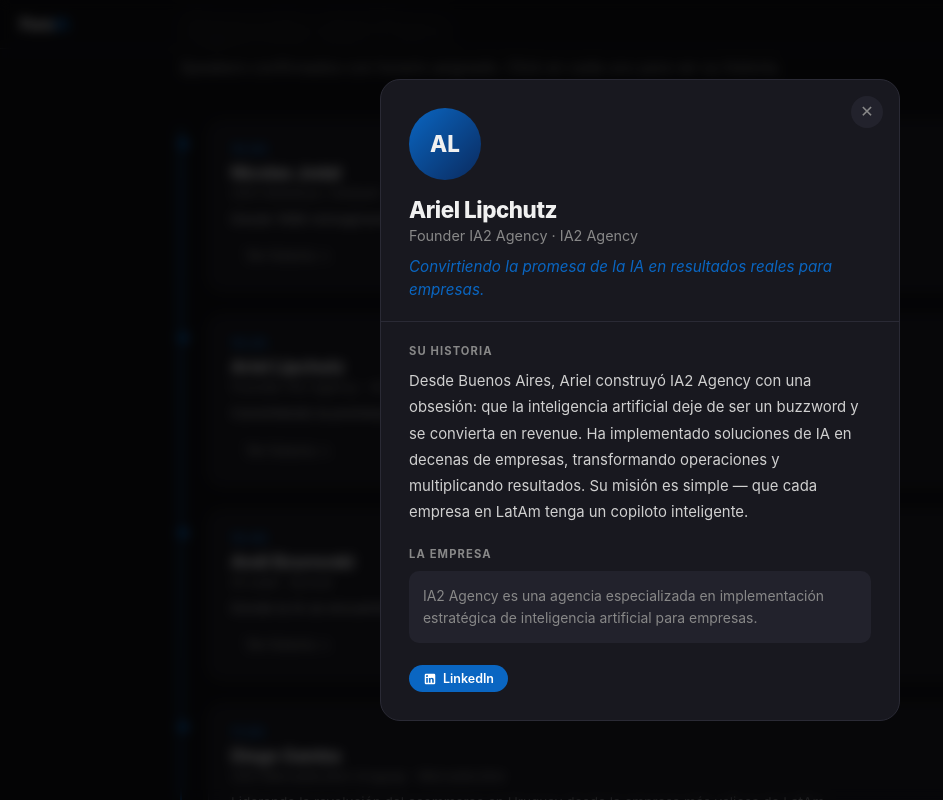
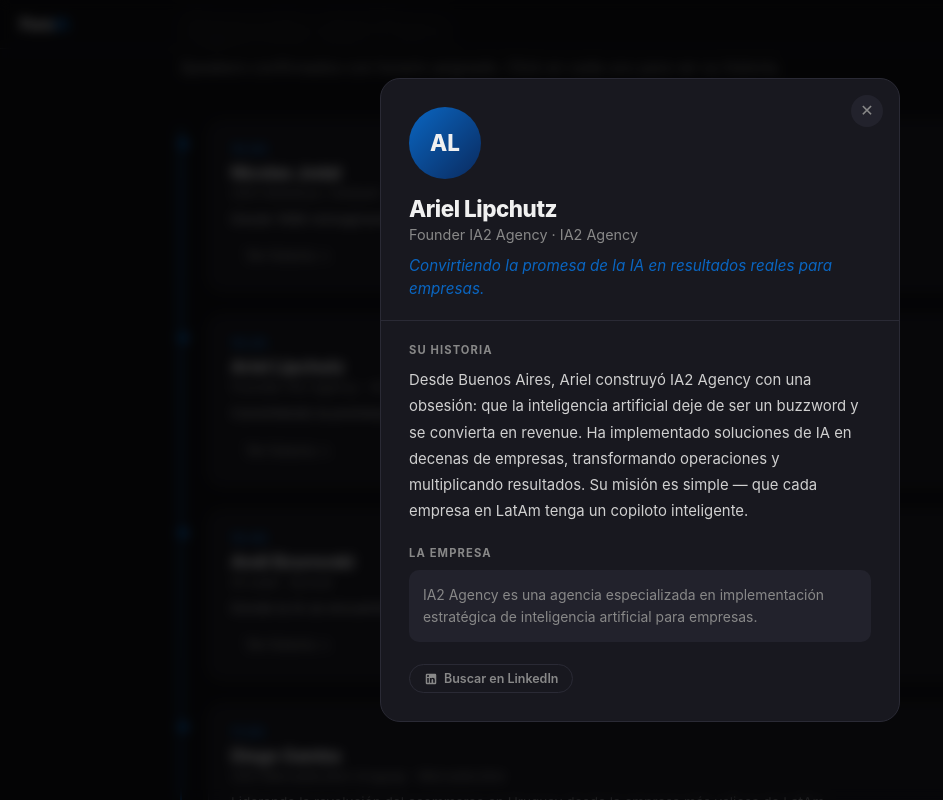
Before and after one commit to gmilano/miniforo-ia, a plain HTML site: page index.html in a window 1280 px wide. Both pictures are taken after a click on the element 654 px from the left and 1009 px from the top of the page. Shown: the part 609-1409 px from the top of the page, without its empty margins (0-943 px from the left). Drawn offline with Linux system fonts and the light colour scheme.

Commit message:
fix: clean linkedin URLs - direct /in/ shows 'Ver perfil', search shows 'Buscar en LinkedIn', missing hides button

```diff
--- a/data.json
+++ b/data.json
@@ -18,7 +18,7 @@
       "name": "Ariel Lipchutz",
       "role": "Founder IA2 Agency",
       "company": "IA2 Agency",
-      "linkedin": "https://www.linkedin.com/search/results/people/?keywords=Ariel+Lipchutz+IA2",
+      "linkedin": "https://www.linkedin.com/search/results/people/?keywords=Ariel+Lipchutz",
       "tagline": "Convirtiendo la promesa de la IA en resultados reales para empresas.",
       "bio": "Desde Buenos Aires, Ariel construyó IA2 Agency con una obsesión: que la inteligencia artificial deje de ser un buzzword y se convierta en revenue. Ha implementado soluciones de IA en decenas de empresas, transformando operaciones y multiplicando resultados. Su misión es simple — que cada empresa en LatAm tenga un copiloto inteligente.",
       "company_desc": "IA2 Agency es una agencia especializada en implementación estratégica de inteligencia artificial para empresas.",
@@ -31,7 +31,7 @@
       "name": "Andi Bzurovski",
       "role": "AI Lead",
       "company": "dLocal",
-      "linkedin": "https://www.linkedin.com/search/results/people/?keywords=Andi+Bzurovski+dLocal",
+      "linkedin": "https://www.linkedin.com/search/results/people/?keywords=Andi+Bzurovski",
       "tagline": "Donde la IA se encuentra con los pagos globales, nace la magia fintech.",
       "bio": "En dLocal, el primer unicornio uruguayo, Andi lidera la integración de inteligencia artificial en una plataforma que procesa pagos en más de 40 países. Trabaja en la intersección exacta donde la IA transforma la fintech: detección de fraude, optimización de conversiones y automatización inteligente. Es la mente detrás de que millones de transacciones fluyan más rápido y seguro.",
       "company_desc": "dLocal es la plataforma fintech uruguaya listada en NASDAQ que conecta pagos globales con mercados emergentes.",
@@ -44,7 +44,7 @@
       "name": "Diego Gamba",
       "role": "CEO MercadoLibre Uruguay",
       "company": "MercadoLibre",
-      "linkedin": "https://www.linkedin.com/search/results/people/?keywords=Diego+Gamba+MercadoLibre",
+      "linkedin": "https://www.linkedin.com/search/results/people/?keywords=Diego+Gamba",
       "tagline": "Liderando la revolución del ecommerce en Uruguay desde la empresa más valiosa de LatAm.",
       "bio": "Diego dirige la operación uruguaya de MercadoLibre, la empresa tecnológica más valiosa de América Latina. Bajo su liderazgo, Uruguay se convirtió en un hub estratégico para la innovación en ecommerce, logística y fintech. Cada día, su equipo mueve la aguja para que millones de personas compren, vendan y paguen de forma más inteligente.",
       "company_desc": "MercadoLibre es la plataforma de comercio electrónico y fintech más grande de América Latina, con presencia en 18 países.",
@@ -57,7 +57,7 @@
       "name": "Daniel Gandara",
       "role": "VP Producto IT",
       "company": "MercadoLibre",
-      "linkedin": "https://www.linkedin.com/search/results/people/?keywords=Daniel+Gandara+MercadoLibre",
+      "linkedin": "https://www.linkedin.com/search/results/people/?keywords=Daniel+Gandara",
       "tagline": "Construyendo el producto que define cómo compra todo un continente.",
       "bio": "Como VP de Producto IT en MercadoLibre, Daniel diseña las experiencias tecnológicas que impactan a cientos de millones de usuarios en LatAm. Su visión de producto combina data, IA y obsesión por el usuario para crear plataformas que escalan a niveles que pocos en el mundo logran. Cada feature que lanza transforma la manera en que un continente hace comercio.",
       "company_desc": "MercadoLibre es el ecosistema de comercio y pagos digitales líder en América Latina.",
@@ -83,7 +83,7 @@
       "name": "Matias Boix",
       "role": "SVP Globant X",
       "company": "Globant",
-      "linkedin": "https://www.linkedin.com/search/results/people/?keywords=Matias+Boix+Globant",
+      "linkedin": "https://www.linkedin.com/search/results/people/?keywords=Matias+Boix",
       "tagline": "Liderando la transformación digital desde el laboratorio de innovación de Globant.",
       "bio": "Como SVP de Globant X, Matías lidera el brazo de innovación de una de las empresas tech más importantes del mundo. Su equipo trabaja en la frontera de la IA, diseñando las soluciones que transforman a las Fortune 500. Donde otros ven tendencias, Matías construye productos que definen el futuro de la transformación digital.",
       "company_desc": "Globant es una empresa nativa digital listada en NYSE que ayuda a las organizaciones más grandes del mundo a reinventarse con tecnología.",
@@ -96,7 +96,7 @@
       "name": "Gaston Milano",
       "role": "CEO Globant Enterprise AI",
       "company": "Globant Enterprise AI",
-      "linkedin": "https://www.linkedin.com/search/results/people/?keywords=Gaston+Milano+Globant",
+      "linkedin": "https://www.linkedin.com/search/results/people/?keywords=Gaston+Milano",
       "tagline": "Llevando IA empresarial a las compañías más grandes del planeta.",
       "bio": "Gastón lidera Globant Enterprise AI con una misión clara: que las empresas más grandes del mundo adopten inteligencia artificial de forma real, escalable y transformadora. No se trata de demos — se trata de impacto. Su equipo trabaja con CEOs y boards de Fortune 500 para hacer que la IA deje de ser un proyecto piloto y se convierta en ventaja competitiva.",
       "company_desc": "Globant Enterprise AI es la unidad de Globant especializada en llevar soluciones de inteligencia artificial a escala empresarial global.",
@@ -109,7 +109,7 @@
       "name": "Leo Alvarez",
       "role": "Founder Fenicio",
       "company": "Fenicio",
-      "linkedin": "https://www.linkedin.com/search/results/people/?keywords=Leo+Alvarez+Fenicio",
+      "linkedin": "https://www.linkedin.com/search/results/people/?keywords=Leo+Alvarez",
       "tagline": "Democratizando el ecommerce para que cualquier negocio en LatAm pueda vender online.",
       "bio": "Leo creó Fenicio con la convicción de que vender online no debería ser un privilegio de las grandes empresas. Su plataforma de ecommerce empodera a miles de negocios en Uruguay y LatAm para competir en la economía digital. Donde otros veían un mercado chico, Leo vio una oportunidad enorme — y construyó la infraestructura para aprovecharla.",
       "company_desc": "Fenicio es la plataforma de ecommerce uruguaya que permite a empresas de todos los tamaños vender online de forma profesional.",
@@ -122,7 +122,7 @@
       "name": "Andres Marrero",
       "role": "Founder Cardinal / Global Commerce Uruguay",
       "company": "Cardinal Agencia Digital / Global Commerce Uruguay",
-      "linkedin": "https://www.linkedin.com/search/results/people/?keywords=Andres+Marrero+Cardinal+Uruguay",
+      "linkedin": "https://www.linkedin.com/search/results/people/?keywords=Andres+Marrero",
       "tagline": "Conectando marcas uruguayas con el comercio digital global.",
       "bio": "Andrés fundó Cardinal como agencia digital y la evolucionó hacia Global Commerce Uruguay, creando un puente entre las marcas locales y la economía digital global. Su visión combina marketing digital, ecommerce y estrategia para que las empresas uruguayas compitan de igual a igual en el mundo. Desde Montevideo, demuestra que el talento local puede tener impacto global.",
       "company_desc": "Cardinal es una agencia digital y Global Commerce Uruguay es una plataforma que conecta marcas uruguayas con el comercio global.",
@@ -135,7 +135,7 @@
       "name": "Sebastian Sanchez",
       "role": "CEO",
       "company": "KS-NX",
-      "linkedin": "https://www.linkedin.com/search/results/people/?keywords=Sebastian+Sanchez+KS+NX+Uruguay",
+      "linkedin": "https://www.linkedin.com/search/results/people/?keywords=Sebastian+Sanchez",
       "tagline": "Impulsando negocios con visión estratégica y tecnología.",
       "bio": "Sebastián lidera KS-NX con la mentalidad de que cada empresa tiene un potencial oculto esperando ser desbloqueado por la tecnología correcta. Su enfoque combina estrategia de negocios con innovación para transformar operaciones y crear ventajas competitivas duraderas.",
       "company_desc": "KS-NX es una empresa uruguaya enfocada en soluciones empresariales y tecnológicas.",
@@ -148,7 +148,7 @@
       "name": "Gonzalo Pittaluga",
       "role": "Director",
       "company": "Pittaluga KS Contable",
-      "linkedin": "https://www.linkedin.com/search/results/people/?keywords=Gonzalo+Pittaluga+KS+Contable+Uruguay",
+      "linkedin": "https://www.linkedin.com/search/results/people/?keywords=Gonzalo+Pittaluga",
       "tagline": "Transformando la contabilidad con inteligencia y visión de futuro.",
       "bio": "Gonzalo dirige Pittaluga KS Contable con la convicción de que los servicios contables pueden ser mucho más que números en una planilla. Su firma combina expertise financiero con visión tecnológica, ayudando a empresas uruguayas a tomar mejores decisiones con datos inteligentes.",
       "company_desc": "Pittaluga KS Contable es un estudio contable uruguayo que integra servicios financieros con visión estratégica empresarial.",
@@ -161,7 +161,7 @@
       "name": "Martin Eurnekian",
       "role": "CEO Corporación América",
       "company": "Corporación América",
-      "linkedin": "https://www.linkedin.com/search/results/people/?keywords=Martin+Eurnekian+Corporacion+America",
+      "linkedin": "https://www.linkedin.com/search/results/people/?keywords=Martin+Eurnekian",
       "tagline": "Conectando continentes desde los aeropuertos hasta los campos.",
       "bio": "Martín lidera Corporación América, un holding multinacional que opera aeropuertos, medios y agronegocios en múltiples países. Con una visión que cruza industrias y fronteras, gestiona infraestructura crítica que conecta millones de personas cada año. Su liderazgo demuestra que la escala y la innovación pueden convivir en las industrias más tradicionales.",
       "company_desc": "Corporación América es un holding multinacional que opera aeropuertos internacionales, medios de comunicación y agronegocios.",
@@ -174,7 +174,7 @@
       "name": "Martin Dovat",
       "role": "Director Zonamerica",
       "company": "Zonamerica",
-      "linkedin": "https://www.linkedin.com/search/results/people/?keywords=Martin+Dovat+Zonamerica",
+      "linkedin": "https://www.linkedin.com/search/results/people/?keywords=Martin+Dovat",
       "tagline": "Construyendo el ecosistema empresarial más innovador de Uruguay.",
       "bio": "Martín impulsa Zonamerica, el campus empresarial y zona franca que se convirtió en el corazón tecnológico y de negocios de Uruguay. Desde este ecosistema único, cientos de empresas globales operan, innovan y crecen. Su visión transformó un predio en el hub que puso a Uruguay en el radar de las multinacionales tecnológicas del mundo.",
       "company_desc": "Zonamerica es la zona franca y campus empresarial líder de Uruguay, hogar de cientos de empresas tecnológicas y de servicios globales.",
@@ -187,7 +187,7 @@
       "name": "Orlando Dovat",
       "role": "Fundador Zonamerica",
       "company": "Zonamerica",
-      "linkedin": "https://www.linkedin.com/search/results/people/?keywords=Orlando+Dovat+Zonamerica",
+      "linkedin": "https://www.linkedin.com/search/results/people/?keywords=Orlando+Dovat",
       "tagline": "El visionario que imaginó Uruguay como hub tecnológico regional.",
       "bio": "Orlando es el visionario detrás de Zonamerica, la zona franca que transformó el panorama empresarial uruguayo para siempre. Cuando pocos apostaban por Uruguay como destino de inversión tecnológica, él construyó la infraestructura que atrajo a las empresas más importantes del mundo. Su legado es un ecosistema que genera miles de empleos de alta calidad.",
       "company_desc": "Zonamerica es la zona franca y campus empresarial líder de Uruguay, pionera en atraer inversión tecnológica al país.",
@@ -200,7 +200,7 @@
       "name": "Juan Manuel Parada",
       "role": "CEO Tienda Inglesa",
       "company": "Tienda Inglesa",
-      "linkedin": "https://www.linkedin.com/search/results/people/?keywords=Juan+Manuel+Parada+Tienda+Inglesa",
+      "linkedin": "https://www.linkedin.com/search/results/people/?keywords=Juan+Manuel+Parada",
       "tagline": "Redefiniendo la experiencia premium de retail en Uruguay.",
       "bio": "Juan Manuel lidera Tienda Inglesa, la cadena de supermercados premium que es referencia en experiencia de compra en Uruguay. Bajo su dirección, la cadena combina tradición con innovación, adoptando tecnología para elevar cada punto de contacto con el cliente. Su visión demuestra que el retail físico tiene un futuro brillante cuando se hace con excelencia.",
       "company_desc": "Tienda Inglesa es la cadena premium de supermercados de Uruguay, reconocida por su calidad de servicio y experiencia de compra.",
@@ -213,7 +213,7 @@
       "name": "Joaquin Cabrera",
       "role": "CEO Ciemsa CSI Ingeniería",
       "company": "Ciemsa CSI Ingeniería",
-      "linkedin": "https://www.linkedin.com/search/results/people/?keywords=Joaquin+Cabrera+Ciemsa+CSI+Ingenieria",
+      "linkedin": "https://www.linkedin.com/search/results/people/?keywords=Joaquin+Cabrera",
       "tagline": "Ingeniería de clase mundial con raíces uruguayas.",
       "bio": "Joaquín lidera Ciemsa CSI Ingeniería con la convicción de que la ingeniería uruguaya puede competir con los mejores del mundo. Su empresa entrega proyectos de alta complejidad combinando rigor técnico con innovación tecnológica. Bajo su dirección, la firma se posiciona como referente en ingeniería aplicada a la industria y la infraestructura.",
       "company_desc": "Ciemsa CSI Ingeniería es una empresa uruguaya líder en servicios de ingeniería industrial e infraestructura.",
@@ -226,7 +226,7 @@
       "name": "Agustin Tafernaberry",
       "role": "CEO Itaú Uruguay",
       "company": "Itaú Uruguay",
-      "linkedin": "https://www.linkedin.com/search/results/people/?keywords=Agustin+Tafernaberry+Itau+Uruguay",
+      "linkedin": "https://www.linkedin.com/search/results/people/?keywords=Agustin+Tafernaberry",
       "tagline": "Transformando la banca en Uruguay con innovación y escala latinoamericana.",
       "bio": "Agustín dirige Itaú Uruguay, la filial local del banco más grande de América Latina. Su liderazgo combina la potencia de una institución financiera global con la agilidad necesaria para innovar en el mercado uruguayo. Bajo su gestión, Itaú se posiciona como referente en banca digital y transformación financiera en el país.",
       "company_desc": "Itaú Uruguay es la operación local del mayor banco privado de América Latina, con fuerte foco en innovación y banca digital.",
@@ -239,7 +239,7 @@
       "name": "Andres Packziarz",
       "role": "Director",
       "company": "Joacamar-Xion",
-      "linkedin": "https://www.linkedin.com/search/results/people/?keywords=Andres+Packziarz+Joacamar+Xion",
+      "linkedin": "https://www.linkedin.com/search/results/people/?keywords=Andres+Packziarz",
       "tagline": "Construyendo el futuro del desarrollo inmobiliario en Uruguay.",
       "bio": "Andrés lidera Joacamar-Xion con visión de largo plazo, desarrollando proyectos que transforman el paisaje urbano uruguayo. Su enfoque combina desarrollo inmobiliario con innovación, creando espacios que se adaptan a las necesidades de un mundo cambiante. Cada proyecto que lleva adelante refleja su compromiso con la calidad y la transformación urbana.",
       "company_desc": "Joacamar-Xion es un grupo empresarial uruguayo con operaciones en desarrollo inmobiliario y negocios diversificados.",
@@ -252,7 +252,7 @@
       "name": "Natty Manhard",
       "role": "Directora Chic Parisien",
       "company": "Chic Parisien",
-      "linkedin": "https://www.linkedin.com/search/results/people/?keywords=Natty+Manhard+Chic+Parisien",
+      "linkedin": "https://www.linkedin.com/search/results/people/?keywords=Natty+Manhard",
       "tagline": "Donde la moda se encuentra con la visión empresarial.",
       "bio": "Natty dirige Chic Parisien con la elegancia de quien entiende que la moda es mucho más que tendencias — es identidad, cultura y negocio. Su liderazgo ha posicionado a la marca como referente del retail de moda en Uruguay. Con visión de futuro, explora cómo la tecnología y la IA pueden transformar la experiencia de compra en el mundo fashion.",
       "company_desc": "Chic Parisien es una reconocida cadena de moda y retail en Uruguay con décadas de trayectoria.",
@@ -265,7 +265,7 @@
       "name": "Diego Forlán",
       "role": "Fundador DFC Club Deportivo",
       "company": "DFC Club Deportivo",
-      "linkedin": "https://www.linkedin.com/search/results/people/?keywords=Diego+Forlan+DFC",
+      "linkedin": "https://www.linkedin.com/search/results/people/?keywords=Diego+Forlán",
       "tagline": "Del Balón de Oro al mundo de los negocios — los campeones no se retiran, se transforman.",
       "bio": "Levantó el Balón de Oro en el Mundial 2010 con una gambeta que detuvo el tiempo. Hoy, con la misma pasión con la que gambeteaba defensas, Forlán construye su emprendimiento deportivo DFC Club, demostrando que los grandes campeones no se retiran — se transforman. Su visión une deporte, tecnología y emprendimiento en un proyecto que inspira a toda una generación.",
       "company_desc": "DFC Club Deportivo es el emprendimiento deportivo fundado por Diego Forlán, enfocado en formación y desarrollo deportivo.",
@@ -278,7 +278,7 @@
       "name": "Alejandro Gerwer",
       "role": "Director Casa Jorge Importación",
       "company": "Casa Jorge Importación",
-      "linkedin": "https://www.linkedin.com/search/results/people/?keywords=Alejandro+Gerwer+Casa+Jorge",
+      "linkedin": "https://www.linkedin.com/search/results/people/?keywords=Alejandro+Gerwer",
       "tagline": "Tradición importadora con mirada puesta en la innovación.",
       "bio": "Alejandro lidera Casa Jorge Importación, una empresa con historia que sigue reinventándose en cada generación. Su enfoque combina la solidez de décadas de experiencia comercial con la curiosidad de explorar cómo la tecnología puede transformar el negocio de importación y distribución. Donde otros ven un sector tradicional, él ve oportunidades de innovación.",
       "company_desc": "Casa Jorge Importación es una empresa uruguaya de larga trayectoria en importación y distribución comercial.",
@@ -291,7 +291,7 @@
       "name": "Pipe Stein",
       "role": "Director Notable Publicidad",
       "company": "Notable Publicidad",
-      "linkedin": "https://www.linkedin.com/search/results/people/?keywords=Pipe+Stein+Notable+Publicidad+Uruguay",
+      "linkedin": "https://www.linkedin.com/search/results/people/?keywords=Pipe+Stein",
       "tagline": "Creatividad publicitaria que mueve marcas y mercados.",
       "bio": "Pipe dirige Notable Publicidad con la energía creativa de quien entiende que la publicidad es el arte de conectar marcas con personas. Su agencia ha construido campañas memorables que definen la comunicación comercial en Uruguay. Hoy explora cómo la IA puede potenciar la creatividad sin reemplazar lo que la hace humana.",
       "company_desc": "Notable Publicidad es una agencia publicitaria uruguaya reconocida por su creatividad estratégica y campañas de alto impacto.",
@@ -304,7 +304,7 @@
       "name": "Mati Wolosky",
       "role": "Emprendedor Tech",
       "company": "",
-      "linkedin": "https://www.linkedin.com/search/results/people/?keywords=Mati+Wolosky+Uruguay",
+      "linkedin": "https://www.linkedin.com/search/results/people/?keywords=Mati+Wolosky",
       "tagline": "Emprendedor tech con ADN uruguayo y ambición global.",
       "bio": "Mati representa la nueva generación de emprendedores tech uruguayos que demuestran que desde un país de 3.5 millones se puede construir tecnología de impacto global. Su trayectoria en el ecosistema startup de Uruguay lo posiciona como una voz relevante sobre innovación, tecnología y emprendimiento en la región.",
       "company_desc": "Emprendedor tecnológico del ecosistema startup uruguayo.",
@@ -369,7 +369,7 @@
       "name": "Martin Delosantos",
       "role": "Globant",
       "company": "Globant",
-      "linkedin": "https://www.linkedin.com/search/results/people/?keywords=Martin+Delosantos+Globant",
+      "linkedin": "https://www.linkedin.com/search/results/people/?keywords=Martin+Delosantos",
       "tagline": "Impulsando la innovación tecnológica desde el corazón de Globant.",
       "bio": "Martín forma parte del equipo de Globant, contribuyendo a la misión de transformar organizaciones a través de la tecnología. Su trabajo dentro de una de las empresas tech más importantes de LatAm le da una perspectiva privilegiada sobre cómo la IA y la innovación están redefiniendo industrias enteras.",
       "company_desc": "Globant es una empresa nativa digital líder en transformación tecnológica, listada en NYSE.",
--- a/index.html
+++ b/index.html
@@ -360,10 +360,15 @@ function openModal(id) {
   document.getElementById('modal-company').textContent = p.company_desc;
 
   const actions = document.getElementById('modal-actions');
-  actions.innerHTML = `<a href="${p.linkedin}" target="_blank" rel="noopener" class="btn-sm btn-primary">
-    <svg width="14" height="14" fill="currentColor" viewBox="0 0 24 24"><path d="M19 3a2 2 0 0 1 2 2v14a2 2 0 0 1-2 2H5a2 2 0 0 1-2-2V5a2 2 0 0 1 2-2h14m-.5 15.5v-5.3a3.26 3.26 0 0 0-3.26-3.26c-.85 0-1.84.52-2.32 1.3v-1.11h-2.79v8.37h2.79v-4.93c0-.77.62-1.4 1.39-1.4a1.4 1.4 0 0 1 1.4 1.4v4.93h2.79M6.88 8.56a1.68 1.68 0 0 0 1.68-1.68c0-.93-.75-1.69-1.68-1.69a1.69 1.69 0 0 0-1.69 1.69c0 .93.76 1.68 1.69 1.68m1.39 9.94v-8.37H5.5v8.37h2.77z"/></svg>
-    LinkedIn
-  </a>`;
+  const liSVG = `<svg width="14" height="14" fill="currentColor" viewBox="0 0 24 24"><path d="M19 3a2 2 0 0 1 2 2v14a2 2 0 0 1-2 2H5a2 2 0 0 1-2-2V5a2 2 0 0 1 2-2h14m-.5 15.5v-5.3a3.26 3.26 0 0 0-3.26-3.26c-.85 0-1.84.52-2.32 1.3v-1.11h-2.79v8.37h2.79v-4.93c0-.77.62-1.4 1.39-1.4a1.4 1.4 0 0 1 1.4 1.4v4.93h2.79M6.88 8.56a1.68 1.68 0 0 0 1.68-1.68c0-.93-.75-1.69-1.68-1.69a1.69 1.69 0 0 0-1.69 1.69c0 .93.76 1.68 1.69 1.68m1.39 9.94v-8.37H5.5v8.37h2.77z"/></svg>`;
+  const li = p.linkedin || '';
+  if (li.includes('/in/')) {
+    actions.innerHTML = `<a href="${li}" target="_blank" rel="noopener" class="btn-sm btn-primary">${liSVG} Ver perfil</a>`;
+  } else if (li.includes('/search/')) {
+    actions.innerHTML = `<a href="${li}" target="_blank" rel="noopener" class="btn-sm btn-outline">${liSVG} Buscar en LinkedIn</a>`;
+  } else {
+    actions.innerHTML = '';
+  }
 
   document.getElementById('modal-overlay').classList.add('open');
   document.body.style.overflow = 'hidden';
```
